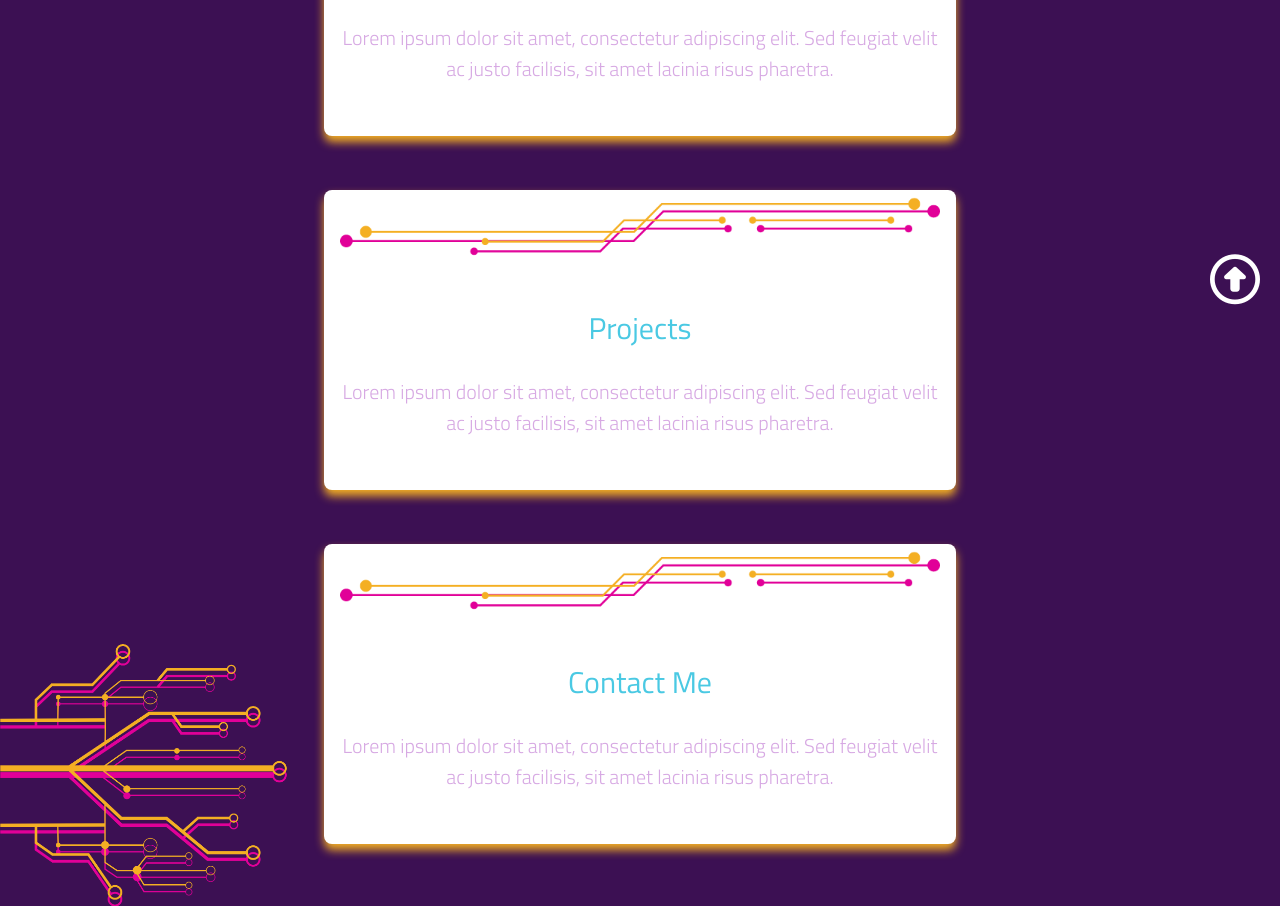
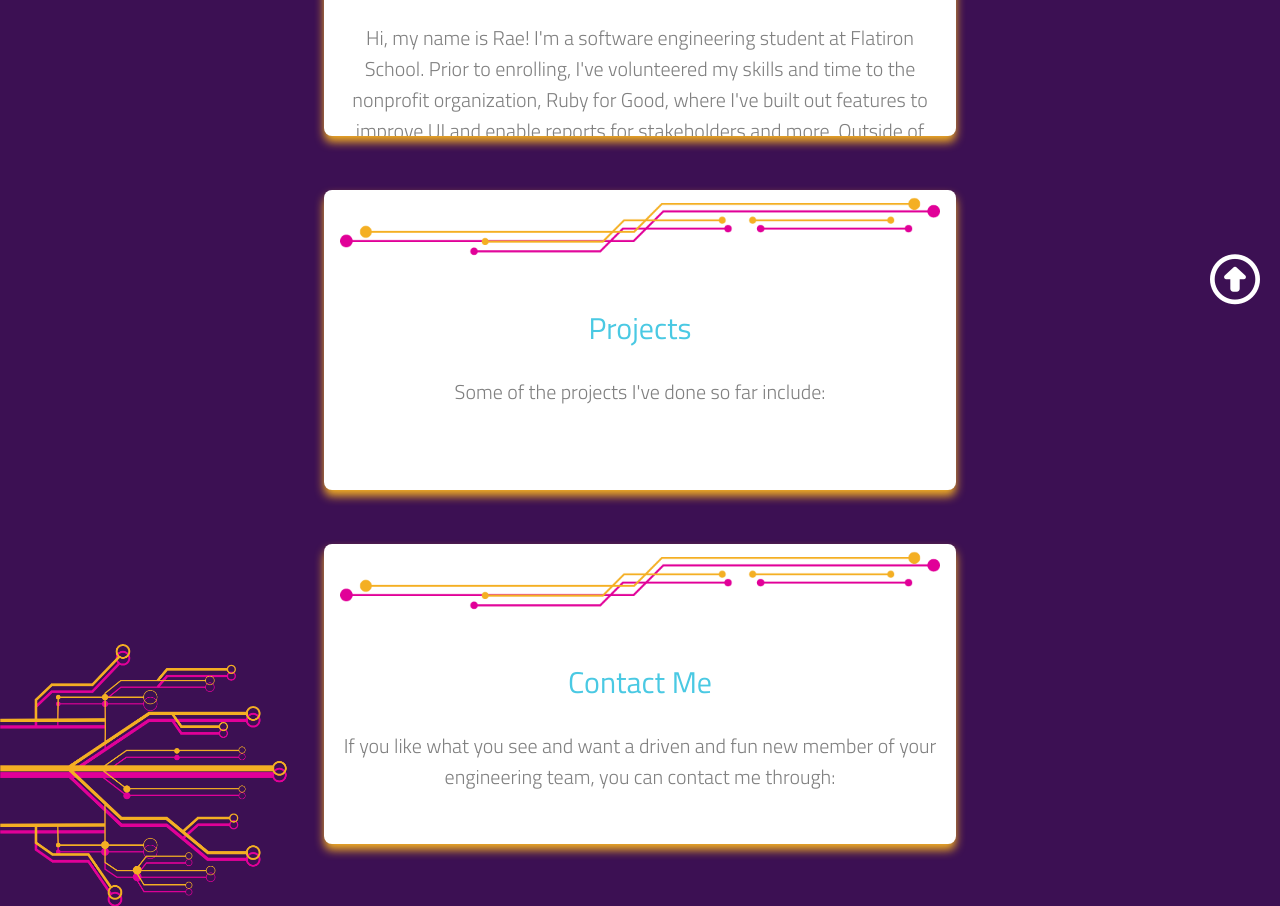
Before and after one commit to rae-stanton/portfoliov1, a website: page public/index.html in a window 1280 px wide. Shown: the part 476-1382 px from the top of the page. Drawn offline with Linux system fonts and the light colour scheme.

Commit message:
Reorganizing
Adding in some notes for myself to organize my code

```diff
--- a/public/index.css
+++ b/public/index.css
@@ -41,13 +41,18 @@ h4 {
   color: #f4af23;
   text-align: center;
 }
-
+p {
+  font-family: "Titillium Web", sans-serif;
+  font-weight: 300;
+  font-size: 20px;
+  color: gray
+}
 /* CARD STYLING */
 
 .card-container {
   display: flex;
-  justify-content: center; /* Horizontally center the card within the container */
-  align-items: center; /* Vertically center the card within the container */
+  justify-content: center;
+  align-items: center;
 }
 
 .card {
--- a/public/index.html
+++ b/public/index.html
@@ -1,5 +1,6 @@
 <!DOCTYPE html>
 <html>
+
 <head>
   <title>Rae Stanton</title>
   <link rel="stylesheet" href="index.css" />
@@ -8,8 +9,7 @@
   <link rel="preconnect" href="https://fonts.gstatic.com" crossorigin />
   <link
     href="https://fonts.googleapis.com/css2?family=Titillium+Web:ital,wght@0,300;0,400;0,600;1,600;1,700&display=swap"
-      rel="stylesheet"
-    />
+    rel="stylesheet" />
   <script src="https://kit.fontawesome.com/d597aaf26e.js" crossorigin="anonymous"></script>
 </head>
 
@@ -44,7 +44,7 @@
   </div>
 
   <h4>JavaScript & Ruby on Rails</h4>
-
+<!--About Card-->
   <section id="about">
     <div class="card-container">
       <div class="card">
@@ -52,12 +52,14 @@
         <div class="card-content">
           <h2>About Me</h2>
           <p>
-            <h3>
-            Lorem ipsum dolor sit amet, consectetur adipiscing elit. Sed feugiat
-            velit ac justo facilisis, sit amet lacinia risus pharetra.
-            </h3>
+            Hi, my name is Rae! I'm a software engineering student at Flatiron School.
+            Prior to enrolling, I've volunteered my skills and time to the nonprofit organization, Ruby for Good, where
+            I've built out features to improve UI and enable reports for stakeholders and more.
+            Outside of spending my time coding, I love reading, cooking, playing video games, and watching Top Chef like
+            it's a sporting event.
+            Before I started my journey into software development, I was a hairstylist & business coach for salon
+            professionals.
           </p>
-          <!-- Add more content here -->
         </div>
       </div>
     </div>
@@ -65,6 +67,7 @@
   <br>
   <br>
   <br>
+  <!-- Projects Card -->
   <section id="portfolio">
     <div class="card-container">
       <div class="card">
@@ -72,12 +75,8 @@
         <div class="card-content">
           <h2>Projects</h2>
           <p>
-            <h3>
-            Lorem ipsum dolor sit amet, consectetur adipiscing elit. Sed feugiat
-            velit ac justo facilisis, sit amet lacinia risus pharetra.
-            </h3>
+            Some of the projects I've done so far include:
           </p>
-          <!-- Add more content here -->
         </div>
       </div>
     </div>
@@ -85,6 +84,7 @@
   <br>
   <br>
   <br>
+  <!--Contact Card-->
   <section id="contact">
     <div class="card-container">
       <div class="card">
@@ -92,12 +92,9 @@
         <div class="card-content">
           <h2>Contact Me</h2>
           <p>
-            <h3>
-            Lorem ipsum dolor sit amet, consectetur adipiscing elit. Sed feugiat
-            velit ac justo facilisis, sit amet lacinia risus pharetra.
-            </h3>
+            If you like what you see and want a driven and fun new member of your engineering team, you can contact me
+            through:
           </p>
-          <!-- Add more content here -->
         </div>
       </div>
     </div>
```
Lines whose indentation alone changed are shown as unchanged.
